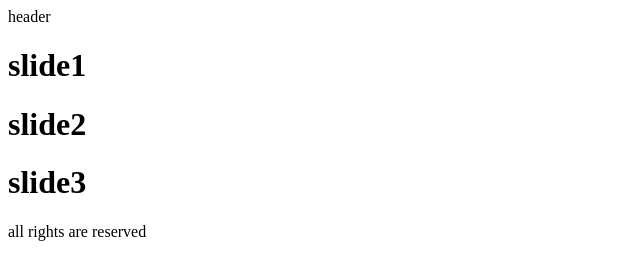
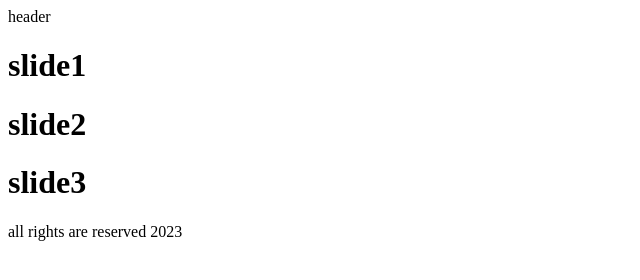
Before and after one commit to parinaz1990/git.project.one1, a plain HTML site: page index.html in a window 1280 px wide. Shown: the full height of the page, 0-640 px from the left. Drawn offline with Linux system fonts and the light colour scheme.

Commit message:
footer updated

```diff
--- a/index.html
+++ b/index.html
@@ -16,7 +16,7 @@
 
     </div>
     <footer>
-        all rights are reserved
+        all rights are reserved 2023
     </footer>
 </body>
 </html>
```
